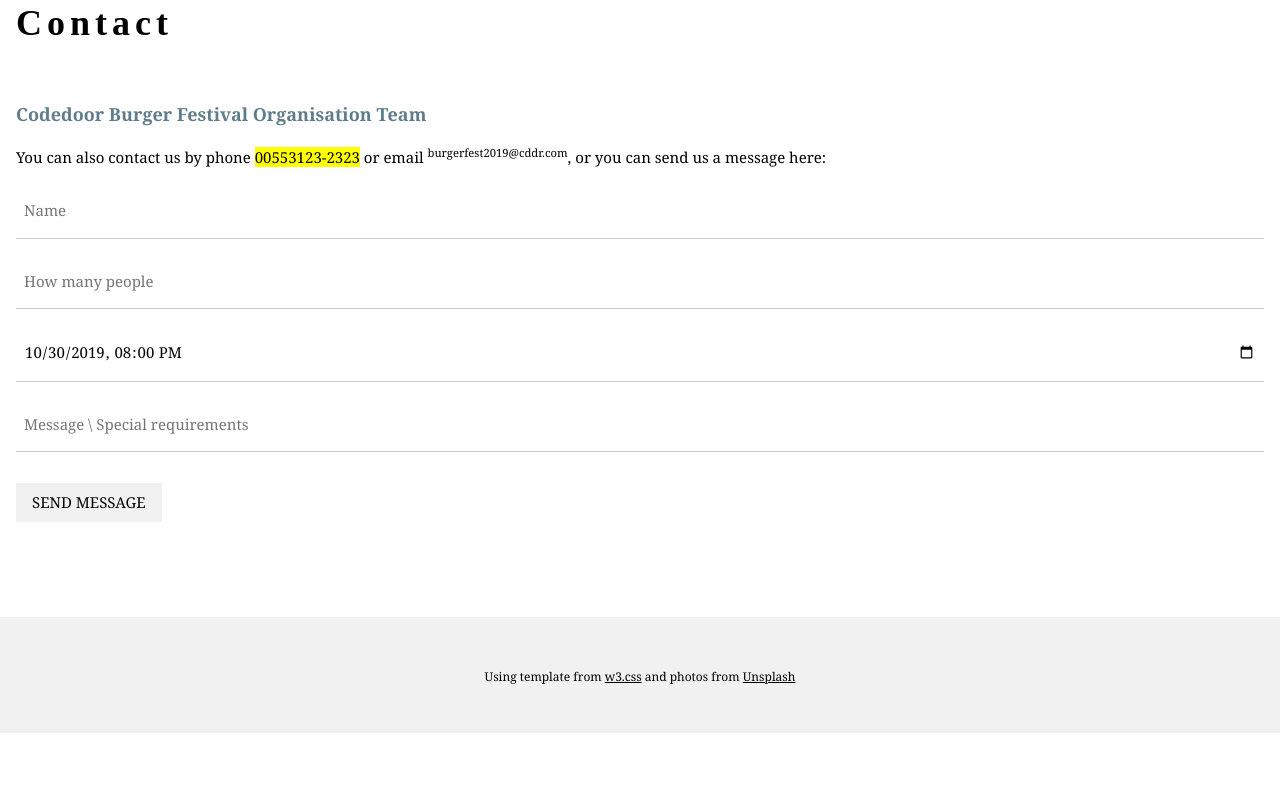
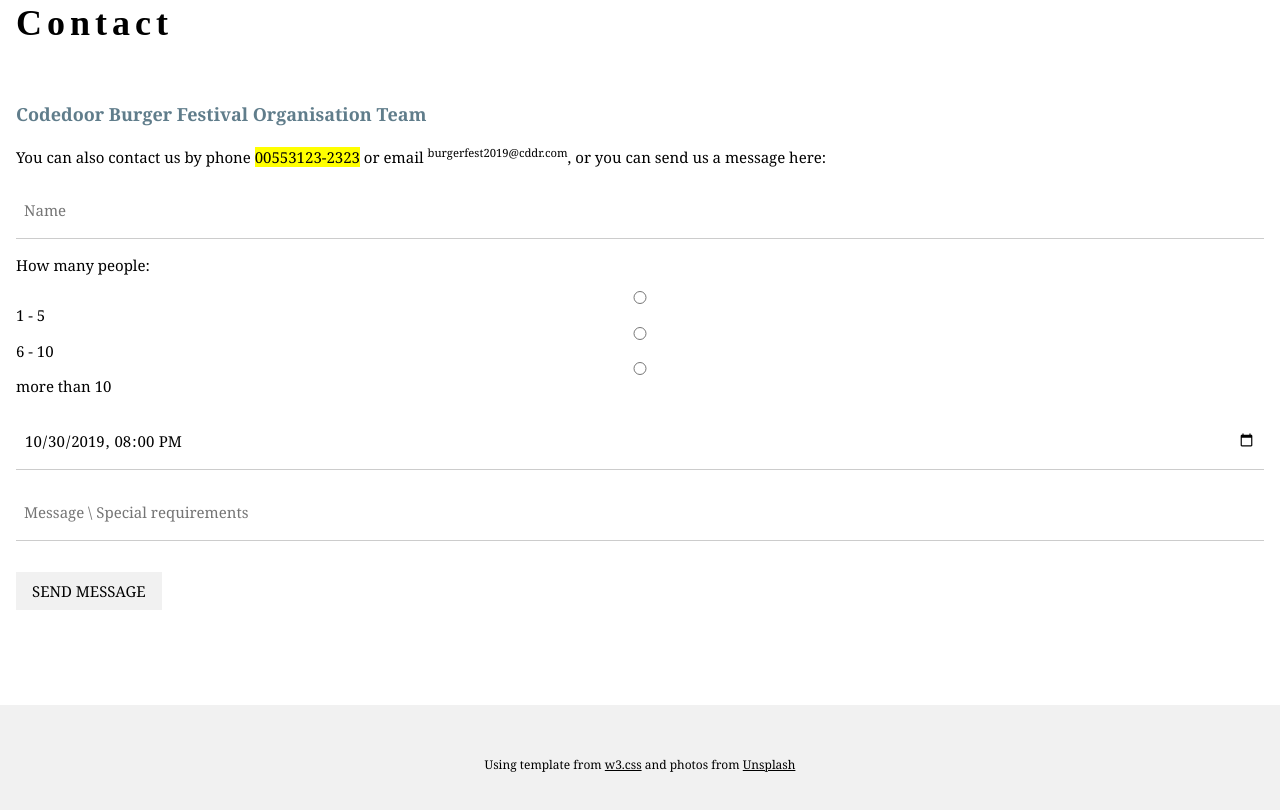
Before and after one commit to hanh-hoang/Codedoor, a plain HTML site: page index.html in a window 1280 px wide. Shown: the part 3309-4119 px from the top of the page. Before the commit the page ends 4042 px from the top, so only its background shows below. Drawn offline with Linux system fonts and the light colour scheme.

Commit message:
Update index.html

```diff
--- a/index.html
+++ b/index.html
@@ -155,7 +155,10 @@
             <p>You can also contact us by phone <mark>00553123-2323</mark> or email <sup>burgerfest2019@cddr.com</sup>, or you can send us a message here:</p>
             <form action="/action_page.php" target="_blank">
                 <p><input class="w3-input w3-padding-16" type="text" placeholder="Name" required name="Name"></p>
-                <p><input class="w3-input w3-padding-16" type="number" placeholder="How many people" required name="People"></p>
+                <p>How many people:</p>
+                  <input class="w3-input w3-padding-16" type="radio" name="people" value="5"> 1 - 5<br>
+                  <input class="w3-input w3-padding-16" type="radio" name="people" value="10"> 6 - 10<br>
+                  <input class="w3-input w3-padding-16" type="radio" name="people" value="11"> more than 10<br>
                 <p><input class="w3-input w3-padding-16" type="datetime-local" placeholder="Date and time" required name="date" value="2019-10-30T20:00" multiple></p>
                 <p><input class="w3-input w3-padding-16" type="text" placeholder="Message \ Special requirements" required name="Message"></p>
                 <p><button class="w3-button w3-light-grey w3-section" type="submit">SEND MESSAGE</button></p>
```
